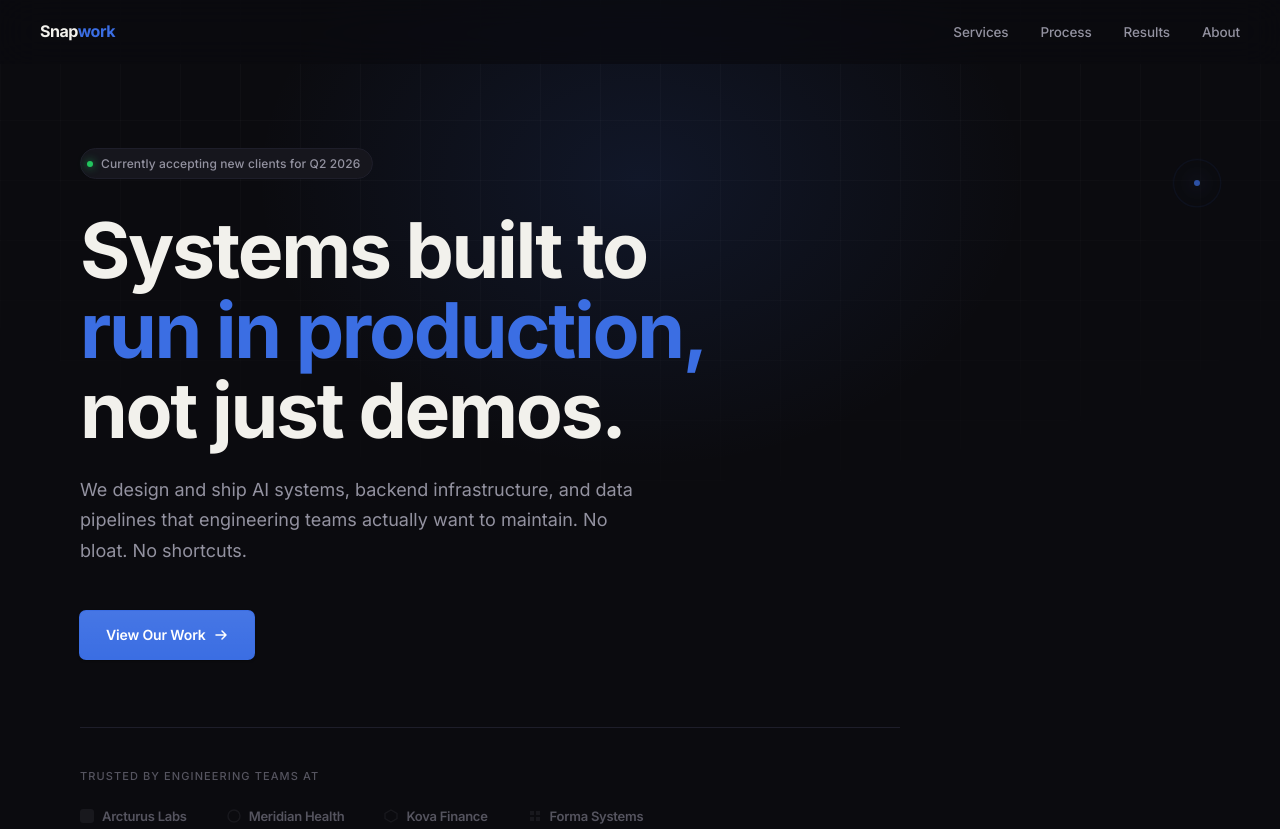
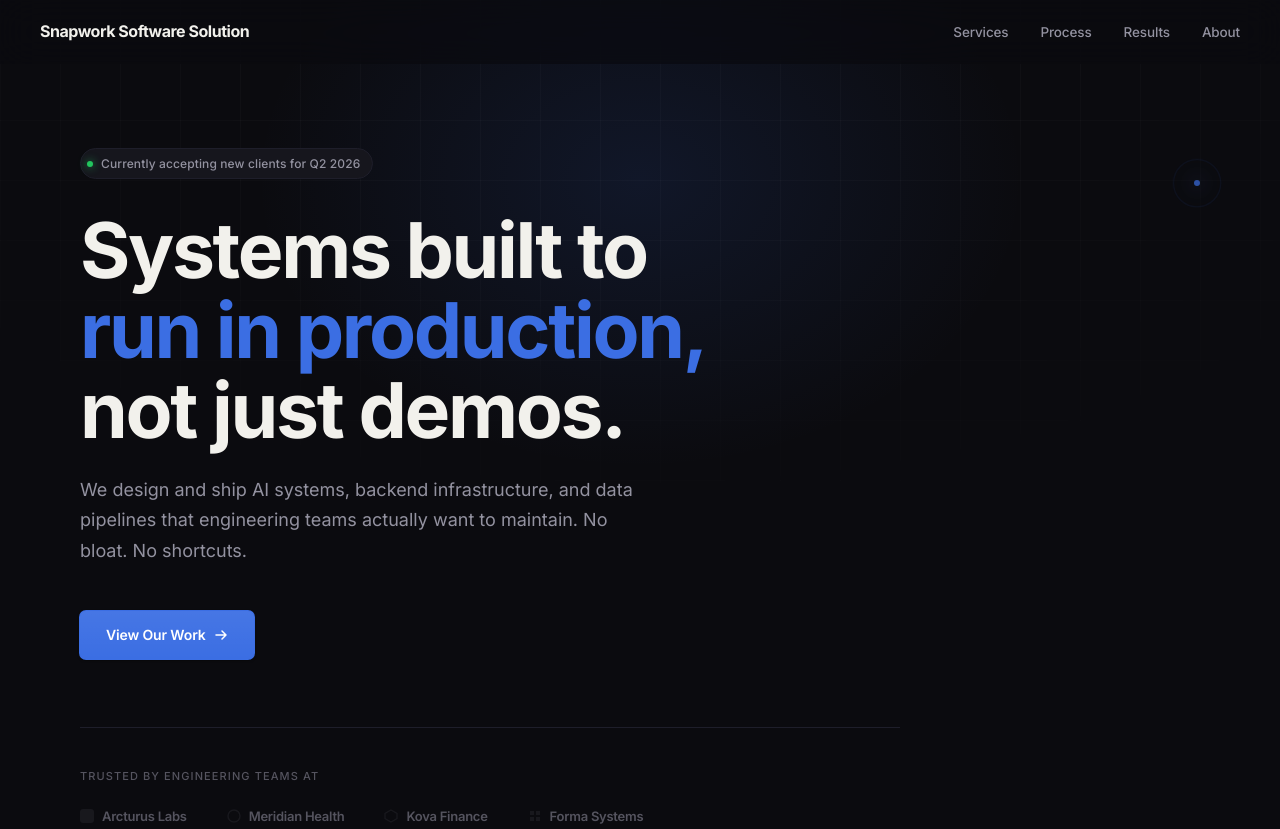
Before and after one commit to jat16may2/snapworkSolution_landingPage, a plain HTML site: page index.html in a window 1280 px wide. Shown: the top 829 px of the page. Drawn offline with Linux system fonts and the light colour scheme.

Commit message:
Initial Commit -02/03/2026 (Landing Page)

```diff
--- a/index.html
+++ b/index.html
@@ -22,7 +22,7 @@
        ============================================ -->
   <nav class="nav" id="nav" role="navigation" aria-label="Main navigation">
     <a href="/" class="nav__logo" aria-label="Snapwork home">
-      <span class="nav__logo-text">Snap<span style="color:var(--accent)">work</span></span>
+      <span class="nav__logo-text">Snapwork Software Solution</span>
     </a>
 
     <ul class="nav__links" role="list">
```
